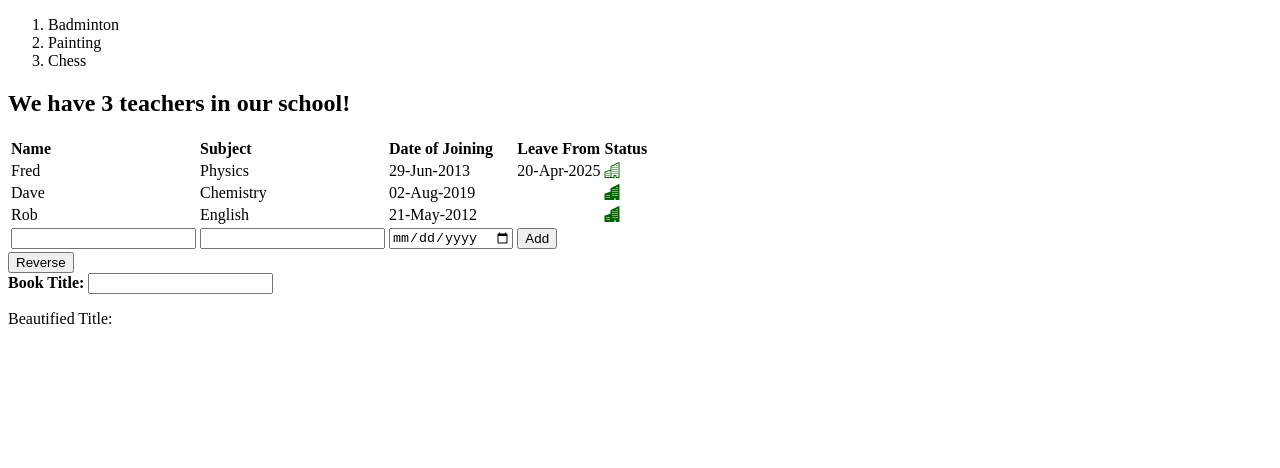
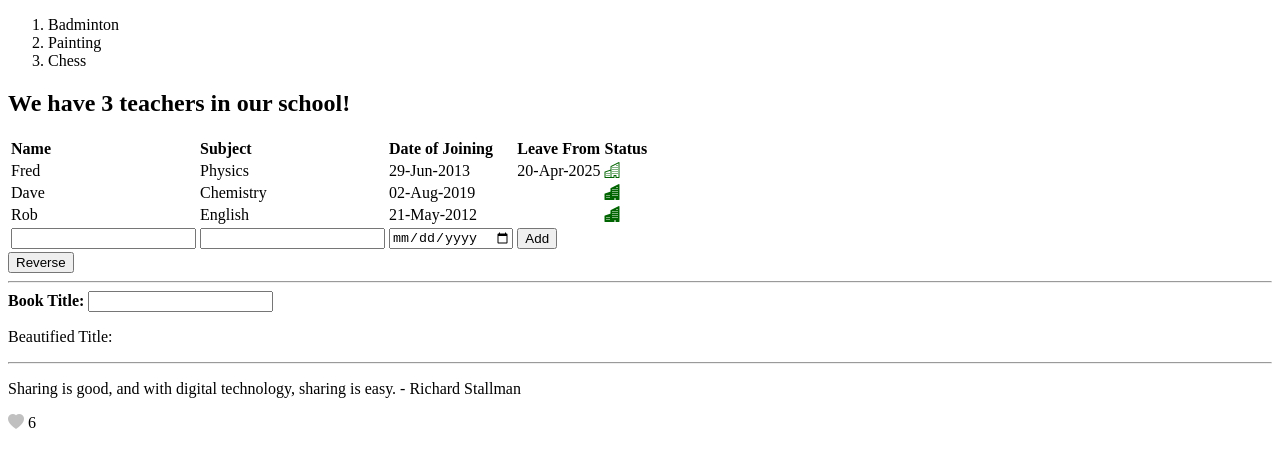
Before and after one commit to shenbaga-murugan/school-app, an Angular app: page / in a window 1280 px wide. Shown: the top 468 px of the page. Built offline with nearby package versions, Linux system fonts and the light colour scheme.

Commit message:
heart component

```diff
--- a/src/app/app.component.html
+++ b/src/app/app.component.html
@@ -1,6 +1,11 @@
 <student></student>
 <teacher></teacher>
+<hr/>
 <book>
     <b class="titleText">Book Title: </b>
     <ng-container class="resultHeading">Beautified Title: </ng-container>
 </book>
+<hr/>
+<heart-button [isLiked]="likeStats.isLiked" [likeCount]="likeStats.likeCount" (likeClicked)="heartButtonClicked($event)">
+    <p class="famous-quote">Sharing is good, and with digital technology, sharing is easy. - Richard Stallman</p>
+</heart-button>
--- a/src/app/app.component.ts
+++ b/src/app/app.component.ts
@@ -8,4 +8,14 @@ import { Component } from '@angular/core';
 })
 export class AppComponent {
   title = 'school-app';
+  likeStats = {
+    isLiked: false,
+    likeCount: 6
+  }
+
+  heartButtonClicked(liked: boolean) {
+    this.likeStats.isLiked = liked;
+    this.likeStats.likeCount += liked ? 1 : -1;
+  }
+
 }
--- a/src/app/app.module.ts
+++ b/src/app/app.module.ts
@@ -10,6 +10,7 @@ import { FormsModule } from '@angular/forms';
 import { ShortenPipe } from './shorten.pipe';
 import { EmploymentStatusComponent } from './employment-status/employment-status.component';
 import { BookComponent } from './book/book.component';
+import { HeartButtonComponent } from './heart-button/heart-button.component';
 
 @NgModule({
   declarations: [
@@ -18,7 +19,8 @@ import { BookComponent } from './book/book.component';
     TeacherComponent,
     ShortenPipe,
     EmploymentStatusComponent,
-    BookComponent
+    BookComponent,
+    HeartButtonComponent
   ],
   imports: [
     BrowserModule,
--- a/src/app/employment-status/employment-status.component.css
+++ b/src/app/employment-status/employment-status.component.css
@@ -1,4 +1,3 @@
-@import "../../../node_modules/bootstrap-icons/font/bootstrap-icons.min.css";
 .bi {
     color: darkgreen;
 }
--- /dev/null
+++ b/src/app/heart-button/heart-button.component.css
@@ -0,0 +1,9 @@
+.heart-broken {
+    color: silver
+}
+.heart-liked {
+    color:crimson
+}
+.clickable-heart {
+    cursor: pointer;
+}
--- /dev/null
+++ b/src/app/heart-button/heart-button.component.html
@@ -0,0 +1,5 @@
+<ng-content select=".famous-quote"></ng-content>
+<span
+    class="clickable-heart bi {{liked ? 'heart-liked bi-heart-fill' : 'heart-broken bi-heart-fill'}}"
+    (click)="onToggleLike()"></span>
+{{likeCount}}
--- /dev/null
+++ b/src/app/heart-button/heart-button.component.ts
@@ -0,0 +1,25 @@
+import { Component, EventEmitter, Input, Output } from '@angular/core';
+
+@Component({
+  selector: 'heart-button',
+  standalone: false,
+  templateUrl: './heart-button.component.html',
+  styleUrl: './heart-button.component.css'
+})
+export class HeartButtonComponent {
+
+  @Input('isLiked')
+  liked: boolean = false;
+
+  @Input('likeCount')
+  likeCount: number = 0;
+
+  @Output("likeClicked")
+  likeClicked = new EventEmitter();
+
+  onToggleLike() {
+    this.liked = !this.liked
+    this.likeClicked.emit(this.liked);
+  }
+
+}
--- a/src/styles.css
+++ b/src/styles.css
@@ -1 +1,2 @@
 /* You can add global styles to this file, and also import other style files */
+@import "../node_modules/bootstrap-icons/font/bootstrap-icons.min.css";
```
Also changed, not shown: 1 other file (tests, documents, lock files or other folders).
